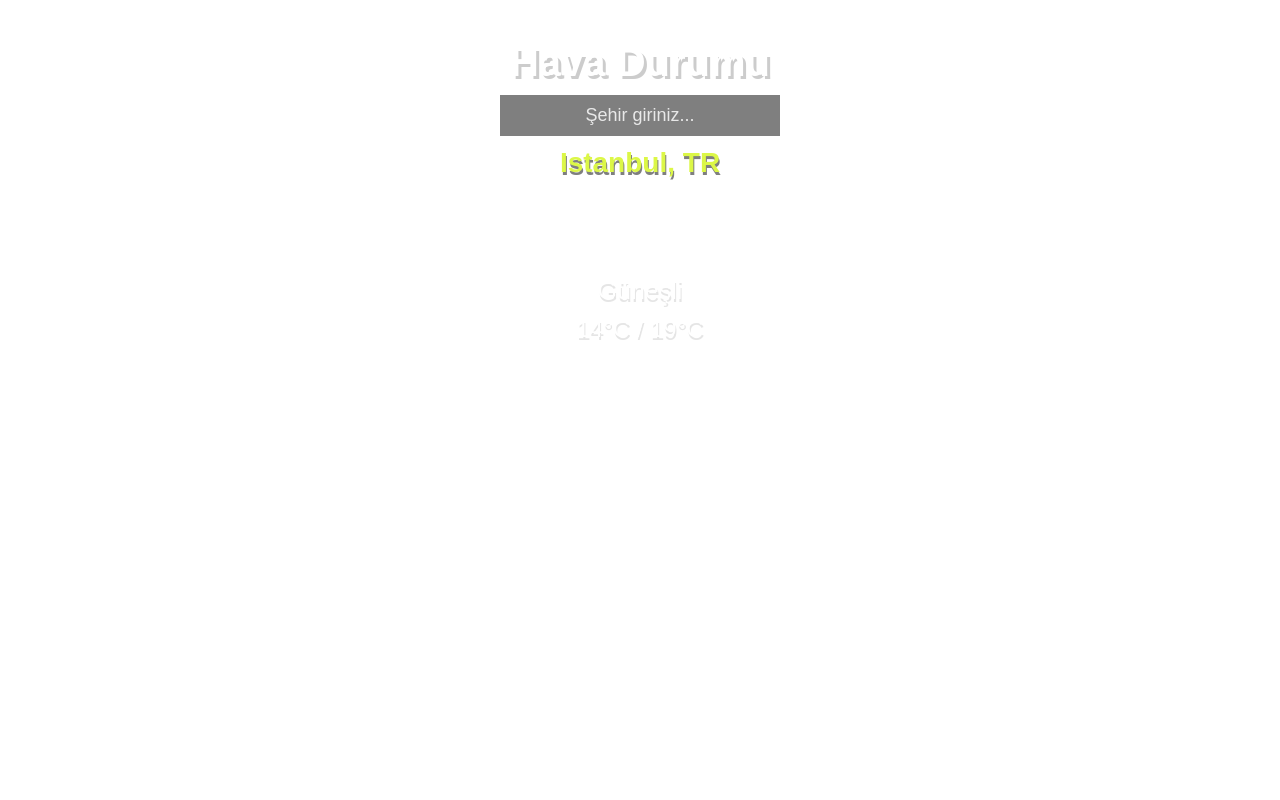
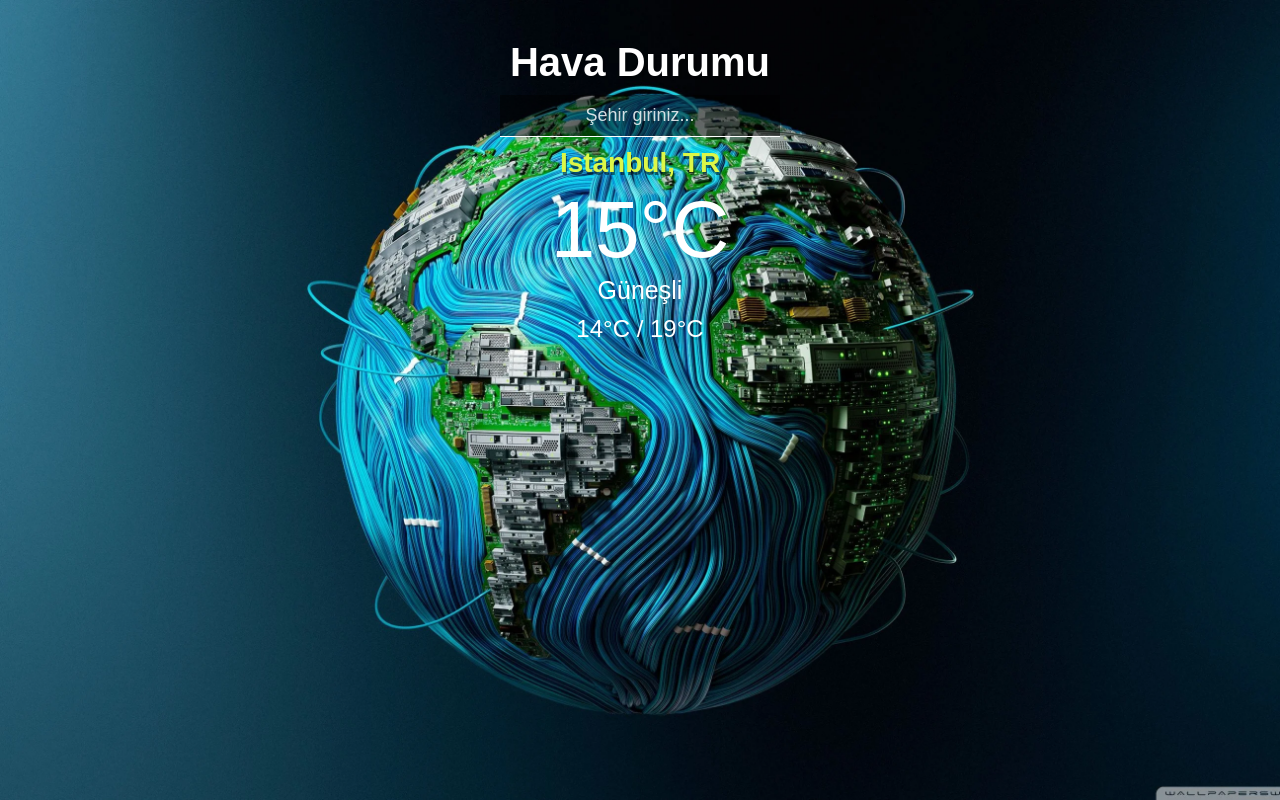
Before and after one commit to Osman-ordu/Global-weather-app, a plain HTML site: page index.html in a window 1280 px wide. Drawn offline with Linux system fonts and the light colour scheme; the site is published under a folder, as on GitHub Pages, so addresses that start at the root find nothing.

Commit message:
Update style.css

```diff
--- a/style.css
+++ b/style.css
@@ -14,7 +14,7 @@
 body {
     font-family: 'montserrat', sans-serif;
     color: rgb(255, 255, 255);
-    background-image:url('/image/world.webp');
+    background-image:url('./image/world.webp');
     background-position:center;
     background-repeat: no-repeat;
     background-size: cover;
```
